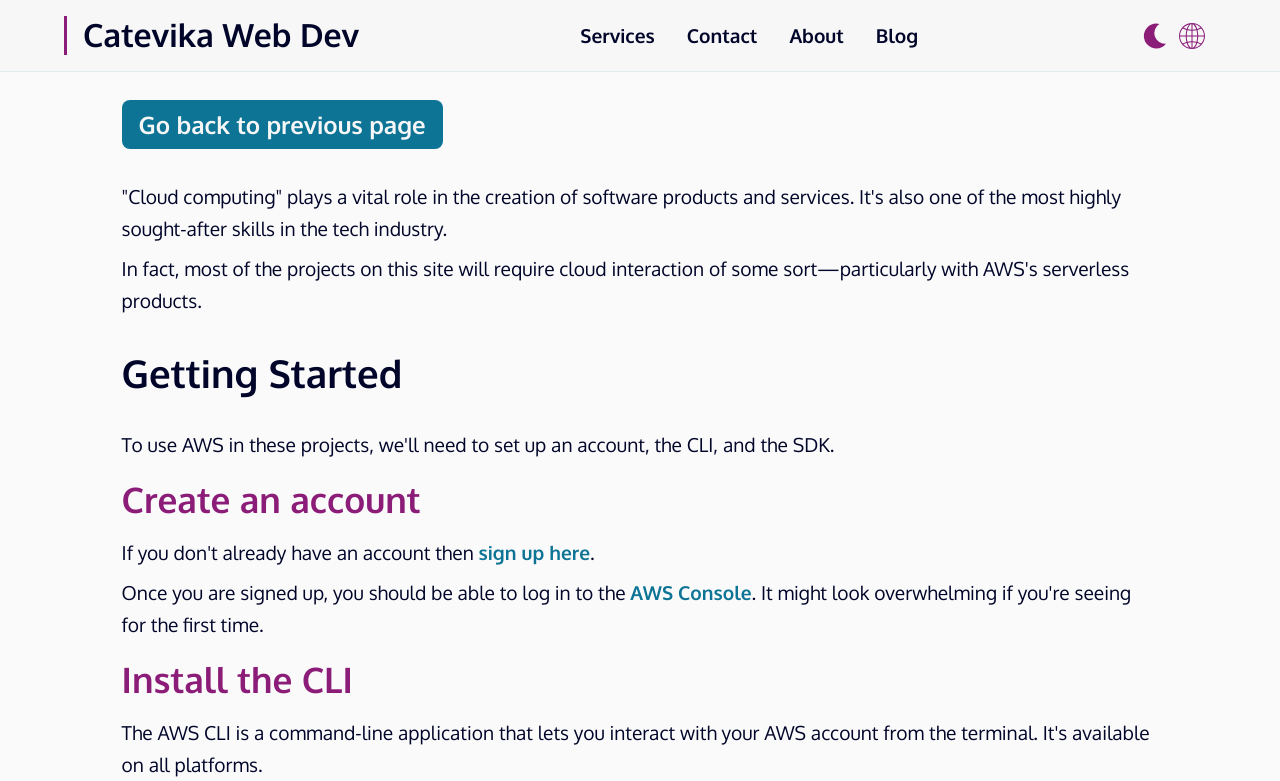
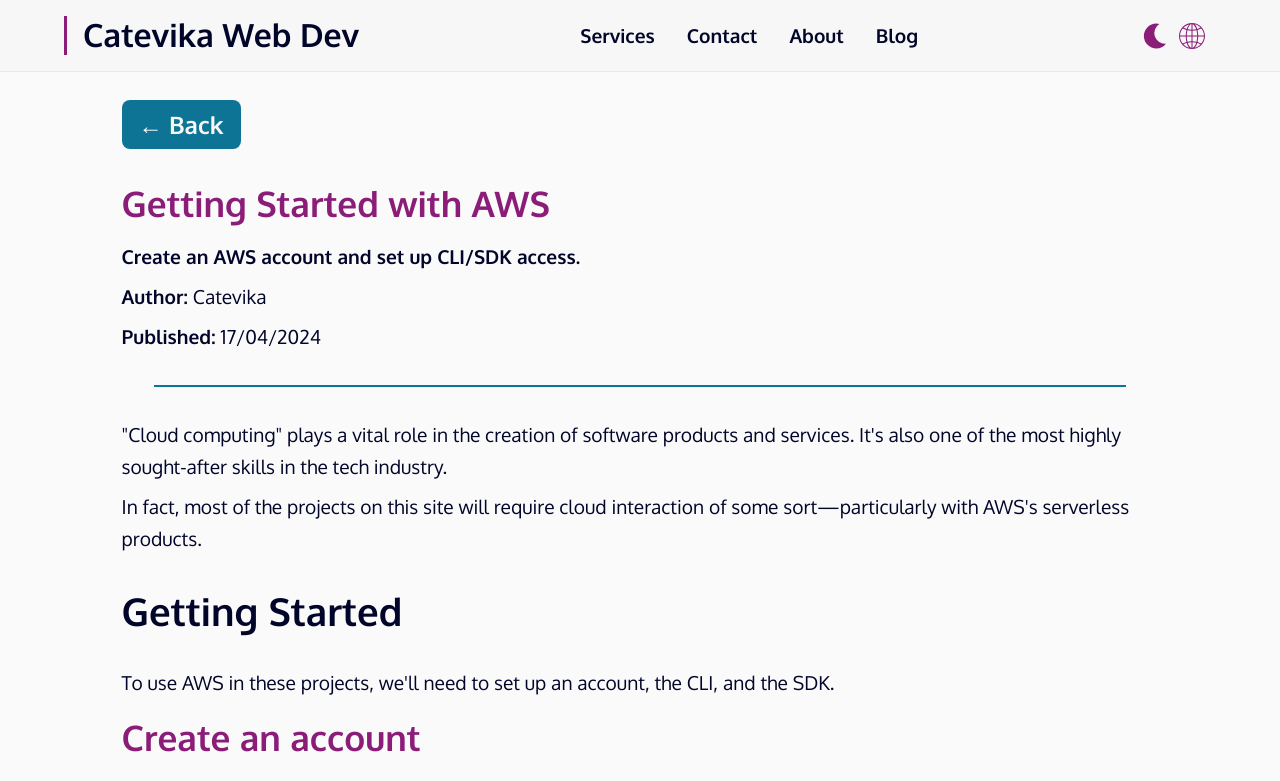
Before and after one commit to Catevika/catevikawebdev, a Next.js app: page /en/blog/aws-quickstart in a window 1280 px wide. Shown: the top 781 px of the page. Built offline with nearby package versions, Linux system fonts and the light colour scheme; no server answers; sample sign-in values are in the browser's storage.

Commit message:
Add post metadata to PostPage

```diff
--- a/src/app/[locale]/blog/[slug]/page.tsx
+++ b/src/app/[locale]/blog/[slug]/page.tsx
@@ -22,11 +22,19 @@ export default function PostPage({ params }: { params: { slug: string; }; }) {
   const { slug } = params;
   const post = getPostContent(slug);
 
+  const { title, subtitle, author, date, credits } = post.data;
+
   return (
     <section className={styles.post__container}>
       <div className={styles.post__backbutton__container}>
         <BackButton />
       </div>
+      <h3>{title}</h3>
+      <p>{subtitle}</p>
+      <p>Author: <span>{author}</span></p>
+      <p>Published: <span>{date}</span></p>
+      {credits?.length !== 0 ? <p>Credits: <span>{credits}</span></p> : null}
+      <hr />
       <article className={styles.post__article}>
         <Markdown>{post.content}</Markdown>
       </article>
--- a/src/app/[locale]/blog/[slug]/post.module.css
+++ b/src/app/[locale]/blog/[slug]/post.module.css
@@ -1,6 +1,23 @@
 .post__container {
   margin: 0 auto;
   width: 90%;
+}
+
+.post__container p:not(.post__article p):first-of-type,
+.post__container p:not(.post__article p):nth-of-type(2),
+.post__container p:not(.post__article p):nth-of-type(3) {
+  font-weight: 700;
+}
+
+.post__container span {
+  font-weight: 400;
+}
+
+.post__container hr {
+  margin: 2rem;
+  padding: 1px;
+  background-color: var(--color-gold);
+  border: none;
 }
 
 .post__backbutton__container {
--- a/src/app/messages/en.json
+++ b/src/app/messages/en.json
@@ -3,7 +3,7 @@
   "description": "Your custom website quote in just a few clicks! Catevika, a web developer based in Paris, France, takes care of everything, from design to launch. Everything's under control, and the world is yours, with no limits!",
   "NotFoundPage": {
     "text": "Ooops! It seems that you've stumbled upon a page that doesn't exist.",
-    "link": "Go back to previous page"
+    "link": "Back"
   },
   "NavItems": {
     "id-1": {
--- a/src/app/messages/fr.json
+++ b/src/app/messages/fr.json
@@ -3,7 +3,7 @@
   "description": "Votre devis de site web personnalisé en quelques clics ! Catevika, développeur web basé à Paris, France, s'occupe de tout, de la conception au lancement. Tout est sous contrôle, et le monde est à vous, sans limite !",
   "NotFoundPage": {
     "text": "Oups ! Il semble que vous soyez tombé sur une page qui n'existe pas.",
-    "link": "Retour à la page précédente"
+    "link": "Retour"
   },
   "NavItems": {
     "id-1": {
--- a/src/components/Buttons/BackButton.tsx
+++ b/src/components/Buttons/BackButton.tsx
@@ -15,6 +15,6 @@ export default function BackButton() {
   };
 
   return (
-    <button className={styles.not__found__link} onClick={handleClick}>{t('link')}</button>
+    <button className={styles.not__found__link} onClick={handleClick}>&larr; {t('link')}</button>
   );
 }
--- a/src/components/PostCard/PostCard.module.css
+++ b/src/components/PostCard/PostCard.module.css
@@ -24,6 +24,10 @@
   flex: 2 1;
 }
 
+.postcard__content span {
+  font-weight: 400;
+}
+
 @media(max-width: 930px) {
   .postcard__container {
     flex-direction: column;
```
